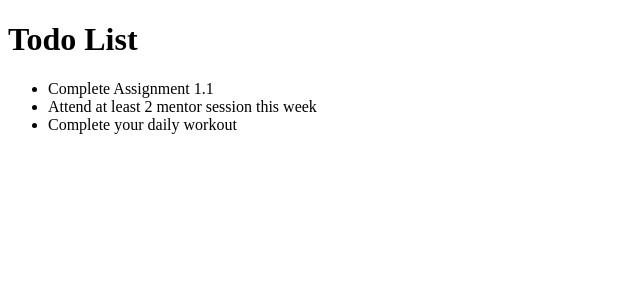
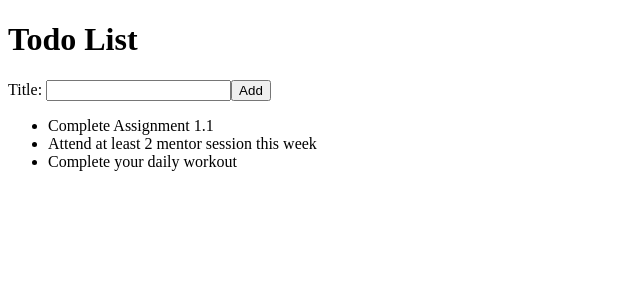
Before and after one commit to MarcusCHill/React-To-Do-List, a React (Create React App) app: page / in a window 1280 px wide. Shown: the top 300 px of the page, without its empty margins (0-640 px from the left). Built offline with nearby package versions, Linux system fonts and the light colour scheme; the HTML template or start-up script is replaced by a standard one.

Commit message:
Created todo list and form with components that are instantized within App.js

```diff
--- /dev/null
+++ b/src/AddTodoForm.js
@@ -0,0 +1,13 @@
+import React from "react";
+
+function AddTodoForm (){
+  return(
+    <form>
+      <label htmlFor = "todoTitle">Title: </label>
+      <input id ="todoTitle" type = "text"/>
+      <button type = "submit">Add</button>
+    </form>
+  );
+}
+
+export default AddTodoForm;
--- a/src/App.js
+++ b/src/App.js
@@ -1,29 +1,17 @@
 import React from 'react';
-
-const todoList = [
-  {
-    title: "Complete Assignment 1.1",
-    id: 0
-  },
-  {
-    title: "Attend at least 2 mentor session this week",
-    id: 1
-  },
-  {
-    title: "Complete your daily workout",
-    id: 2
-  }
-]
+import AddTodoForm from "./AddTodoForm";
+import TodoList from "./TodoList";
 
 function App() {
   return (
     <div>
+
       <h1>Todo List</h1>
-      <ul>
-        {todoList.map(function(item){
-          return <li key = {item.id}>{item.title}</li>
-        })}
-      </ul>
+
+      <AddTodoForm/>
+
+      <TodoList/>
+
     </div>
   );
 }
--- /dev/null
+++ b/src/TodoList.js
@@ -0,0 +1,28 @@
+import React from "react";
+
+const todoList = [
+  {
+    title: "Complete Assignment 1.1",
+    id: 0
+  },
+  {
+    title: "Attend at least 2 mentor session this week",
+    id: 1
+  },
+  {
+    title: "Complete your daily workout",
+    id: 2
+  }
+]
+
+function TodoList () {
+  return (
+    <ul>
+      {todoList.map(function(item){
+        return <li key = {item.id}>{item.title}</li>
+      })}
+    </ul>
+  );
+}
+
+export default TodoList;
```
